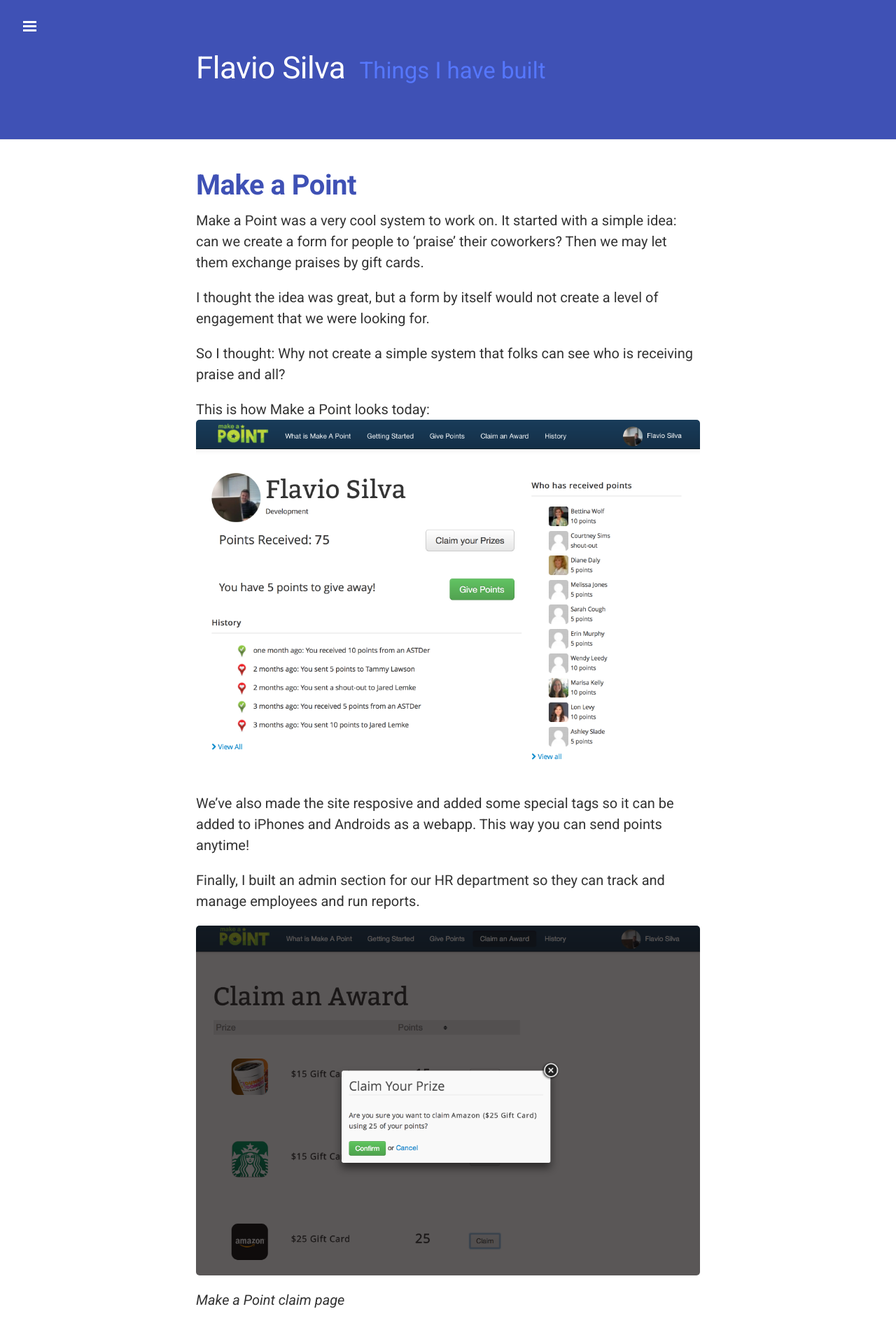
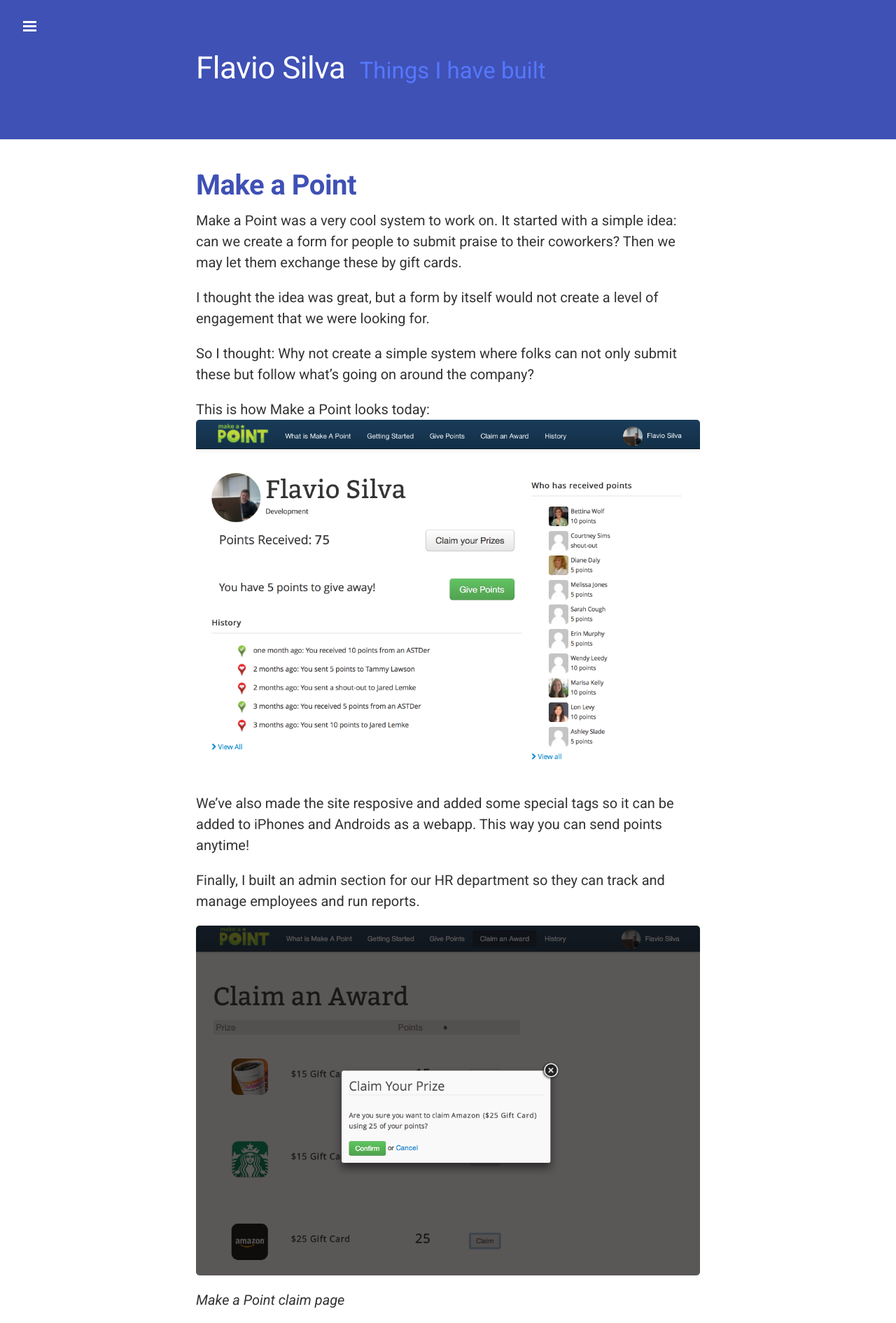
Before and after one commit to flaviotsf/flaviotsf.github.io, a Jekyll site: the page built from _posts/2012-01-03-Make-a-Point.md, in a window 1280 px wide. Shown: the top 1891 px of the page at 70% size. Built offline with Jekyll 4.4.1, drawn with Linux system fonts in a browser that asks for light colours; nearby versions of some CDN libraries; Markdown is read by kramdown in place of the engine named in the settings.

Commit message:
Refactoring and few fixes

```diff
--- /dev/null
+++ b/_includes/linkedin_icon.html
@@ -0,0 +1,23 @@
+<svg id="icon-linkedin" class="icon-social" version="1.1" xmlns="http://www.w3.org/2000/svg" xmlns:xlink="http://www.w3.org/1999/xlink" x="0px" y="0px"
+
+width="512px" height="512px" viewBox="0 0 512 512" enable-background="new 0 0 512 512" xml:space="preserve">
+
+<path id="linkedin-circle-outline-icon" d="M256.417,90c44.34,0,86.026,17.267,117.38,48.62c31.354,31.354,48.62,73.04,48.62,117.38
+
+c0,44.34-17.267,86.026-48.62,117.38c-31.354,31.353-73.04,48.62-117.38,48.62s-86.026-17.268-117.38-48.62
+
+c-31.354-31.354-48.62-73.04-48.62-117.38c0-44.34,17.267-86.026,48.62-117.38C170.391,107.267,212.077,90,256.417,90 M256.417,50
+
+c-113.771,0-206,92.229-206,206s92.229,206,206,206s206-92.229,206-206S370.188,50,256.417,50L256.417,50z M213.777,175.765
+
+c0,12.657-10.179,22.918-22.733,22.918c-12.556,0-22.734-10.261-22.734-22.918c0-12.658,10.179-22.918,22.734-22.918
+
+C203.599,152.847,213.777,163.107,213.777,175.765z M210.449,214.949h-38.443v124.205h38.443V214.949z M271.904,214.949h-36.873
+
+v124.205h36.873c0,0,0-46.069,0-65.198c0-17.467,8.04-27.863,23.428-27.863c14.14,0,20.932,9.982,20.932,27.863
+
+c0,17.882,0,65.198,0,65.198h38.259c0,0,0-45.376,0-78.646c0-33.268-18.853-49.349-45.19-49.349s-37.428,20.517-37.428,20.517
+
+V214.949z"/>
+
+</svg>
--- /dev/null
+++ b/_includes/twitter_icon.html
@@ -0,0 +1,21 @@
+<svg id="icon-twitter" class="icon-social" version="1.1" xmlns="http://www.w3.org/2000/svg" xmlns:xlink="http://www.w3.org/1999/xlink" x="0px" y="0px"
+
+width="512px" height="512px" viewBox="0 0 512 512" enable-background="new 0 0 512 512" xml:space="preserve">
+
+<path id="twitter-5-icon" d="M256,90c91.742,0,166,74.244,166,166c0,91.741-74.245,166-166,166c-91.743,0-166-74.245-166-166
+
+C90,164.259,164.244,90,256,90 M256,50C142.229,50,50,142.229,50,256s92.229,206,206,206s206-92.229,206-206S369.771,50,256,50
+
+L256,50z M368.797,201.997c-7.712,3.42-15.999,5.732-24.697,6.771c8.876-5.322,15.696-13.748,18.906-23.79
+
+c-8.311,4.928-17.512,8.506-27.307,10.435c-7.843-8.357-19.02-13.579-31.387-13.579c-27.756,0-48.16,25.902-41.889,52.8
+
+c-35.736-1.793-67.423-18.913-88.63-44.928c-11.265,19.323-5.844,44.61,13.308,57.409c-7.049-0.223-13.682-2.158-19.478-5.379
+
+c-0.466,19.922,13.811,38.552,34.489,42.708c-6.052,1.646-12.681,2.023-19.419,0.735c5.472,17.084,21.354,29.516,40.17,29.862
+
+c-18.079,14.169-40.849,20.495-63.661,17.807c19.028,12.2,41.632,19.32,65.915,19.32c79.834,0,124.939-67.433,122.222-127.911
+
+C355.741,218.194,363.031,210.62,368.797,201.997z"/>
+
+</svg>
--- a/_layouts/default.html
+++ b/_layouts/default.html
@@ -16,53 +16,11 @@
           Flavio Silva Filho
           <br>
           <a href="http://www.twitter.com/flaviotsf" target="_blank">
-            <svg id="icon-twitter" class="icon-social" version="1.1" xmlns="http://www.w3.org/2000/svg" xmlns:xlink="http://www.w3.org/1999/xlink" x="0px" y="0px"
-
-            width="512px" height="512px" viewBox="0 0 512 512" enable-background="new 0 0 512 512" xml:space="preserve">
-
-            <path id="twitter-5-icon" d="M256,90c91.742,0,166,74.244,166,166c0,91.741-74.245,166-166,166c-91.743,0-166-74.245-166-166
-
-            C90,164.259,164.244,90,256,90 M256,50C142.229,50,50,142.229,50,256s92.229,206,206,206s206-92.229,206-206S369.771,50,256,50
-
-            L256,50z M368.797,201.997c-7.712,3.42-15.999,5.732-24.697,6.771c8.876-5.322,15.696-13.748,18.906-23.79
-
-            c-8.311,4.928-17.512,8.506-27.307,10.435c-7.843-8.357-19.02-13.579-31.387-13.579c-27.756,0-48.16,25.902-41.889,52.8
-
-            c-35.736-1.793-67.423-18.913-88.63-44.928c-11.265,19.323-5.844,44.61,13.308,57.409c-7.049-0.223-13.682-2.158-19.478-5.379
-
-            c-0.466,19.922,13.811,38.552,34.489,42.708c-6.052,1.646-12.681,2.023-19.419,0.735c5.472,17.084,21.354,29.516,40.17,29.862
-
-            c-18.079,14.169-40.849,20.495-63.661,17.807c19.028,12.2,41.632,19.32,65.915,19.32c79.834,0,124.939-67.433,122.222-127.911
-
-            C355.741,218.194,363.031,210.62,368.797,201.997z"/>
-
-          </svg>
+            {% include twitter_icon.html %}
         </a>
 
         <a href="https://www.linkedin.com/in/flaviotsilva" target="_blank">
-          <svg id="icon-linkedin" class="icon-social" version="1.1" xmlns="http://www.w3.org/2000/svg" xmlns:xlink="http://www.w3.org/1999/xlink" x="0px" y="0px"
-
-          width="512px" height="512px" viewBox="0 0 512 512" enable-background="new 0 0 512 512" xml:space="preserve">
-
-          <path id="linkedin-circle-outline-icon" d="M256.417,90c44.34,0,86.026,17.267,117.38,48.62c31.354,31.354,48.62,73.04,48.62,117.38
-
-          c0,44.34-17.267,86.026-48.62,117.38c-31.354,31.353-73.04,48.62-117.38,48.62s-86.026-17.268-117.38-48.62
-
-          c-31.354-31.354-48.62-73.04-48.62-117.38c0-44.34,17.267-86.026,48.62-117.38C170.391,107.267,212.077,90,256.417,90 M256.417,50
-
-          c-113.771,0-206,92.229-206,206s92.229,206,206,206s206-92.229,206-206S370.188,50,256.417,50L256.417,50z M213.777,175.765
-
-          c0,12.657-10.179,22.918-22.733,22.918c-12.556,0-22.734-10.261-22.734-22.918c0-12.658,10.179-22.918,22.734-22.918
-
-          C203.599,152.847,213.777,163.107,213.777,175.765z M210.449,214.949h-38.443v124.205h38.443V214.949z M271.904,214.949h-36.873
-
-          v124.205h36.873c0,0,0-46.069,0-65.198c0-17.467,8.04-27.863,23.428-27.863c14.14,0,20.932,9.982,20.932,27.863
-
-          c0,17.882,0,65.198,0,65.198h38.259c0,0,0-45.376,0-78.646c0-33.268-18.853-49.349-45.19-49.349s-37.428,20.517-37.428,20.517
-
-          V214.949z"/>
-
-        </svg>
+            {% include linkedin_icon.html %}
       </a>
     </div>
   </footer>
@@ -102,10 +60,20 @@
     return this.hostname != window.location.hostname;
   }).attr('target', '_blank');
 
-  $(window).scroll(function() {
-    // find the li with class 'active' and remove it
 
-    // get the amount the window has scrolled
+ $(window).scroll(function() {
+   changeMasthead();
+ });
+
+ $(window).bind('touchmove',function(e){
+    var scroll = $(window).scrollTop();
+    console.log(e.originalEvent.touches[0].pageX);
+    console.log(scroll);
+
+});
+
+
+   function changeMasthead() {
     var scroll = $(window).scrollTop();
     // add the 'active' class to the correct li based on the scroll amount
     if (scroll <= 50) {
@@ -116,9 +84,9 @@
       if(!$("#masthead").hasClass('masthead-active')) {
         $("#masthead").addClass("masthead-active");
       }
+    }
+  }
 
-    }
-  });
   </script>
 </body>
 </html>
--- a/_posts/2012-01-03-Make-a-Point.md
+++ b/_posts/2012-01-03-Make-a-Point.md
@@ -4,14 +4,14 @@
 thumb: map.png
 ---
 Make a Point was a very cool system to work on. It started with a simple idea:
-can we create a form for people to 'praise' their coworkers? Then we may let
-them exchange praises by gift cards.
+can we create a form for people to submit praise to their coworkers? Then we may let
+them exchange these by gift cards.
 
 I thought the idea was great, but a form by itself would not create a level
 of engagement that we were looking for.
 
-So I thought: Why not create a simple system that folks can see who is receiving
-praise and all?
+So I thought: Why not create a simple system where folks can not only submit these
+but follow what's going on around the company?
 
 This is how Make a Point looks today:
 ![Make a Point Landing Page](/public/map-landing.png)
--- a/public/css/custom.css
+++ b/public/css/custom.css
@@ -22,6 +22,8 @@
 
 .image-post img {
 	border-radius: 0;
+	max-width: 10.5rem;
+	max-height: 10.5rem;
 }
 
 .image-post .label {
@@ -65,17 +67,20 @@
 
 /* Header */
 .masthead  {
+	-webkit-translate: translateX(0);
   position: fixed;
   width: 100%;
   top: 0;
   height: 200px;
+	-webkit-transition: all .2s ease-in-out;
+					transition: all .2s ease-in-out;
 }
 
 
 .masthead-active {
   height: 70px;
-  -webkit-transition: all .1s ease-in-out;
-          transition: all .1s ease-in-out;
+  -webkit-transition: all .2s ease-in-out;
+          transition: all .2s ease-in-out;
 }
 
 .masthead h3 {
--- a/public/css/lanyon.css
+++ b/public/css/lanyon.css
@@ -74,16 +74,18 @@
 
 .container {
   max-width: 28rem;
-  margin-top:12rem;
+  margin-top:14rem;
 }
 @media (min-width: 38em) {
   .container {
     max-width: 32rem;
+    margin-top:12rem;
   }
 }
 @media (min-width: 56em) {
   .container {
     max-width: 38rem;
+    margin-top:12rem;
   }
 }
 
```
Also changed, not shown: _posts/2014-01-01-Backstage.md (+3 -3 lines), _posts/2014-01-02-Parature-Outlook.md (+3 -2 lines), public/map-admin.png, 1 other file.
